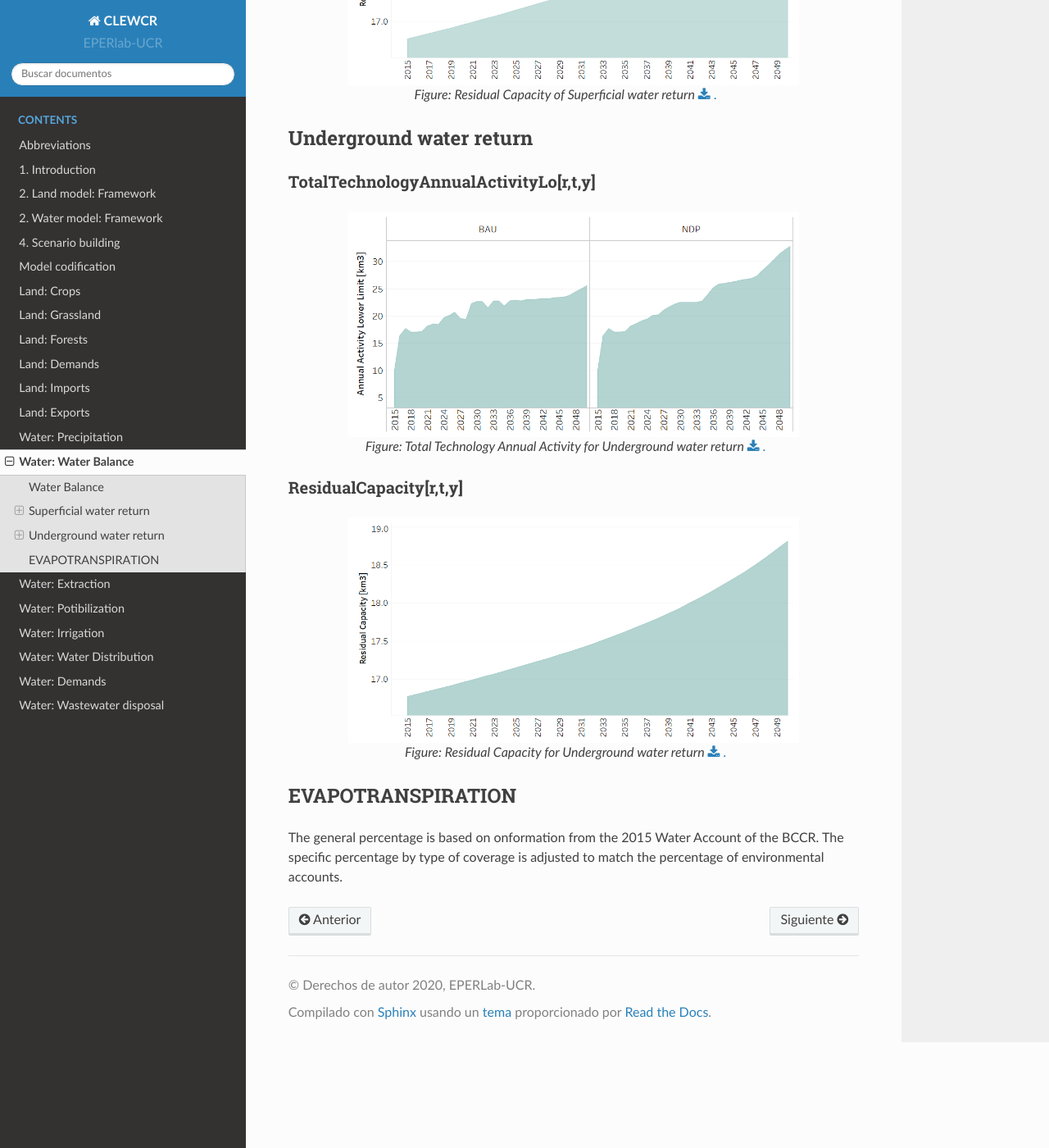
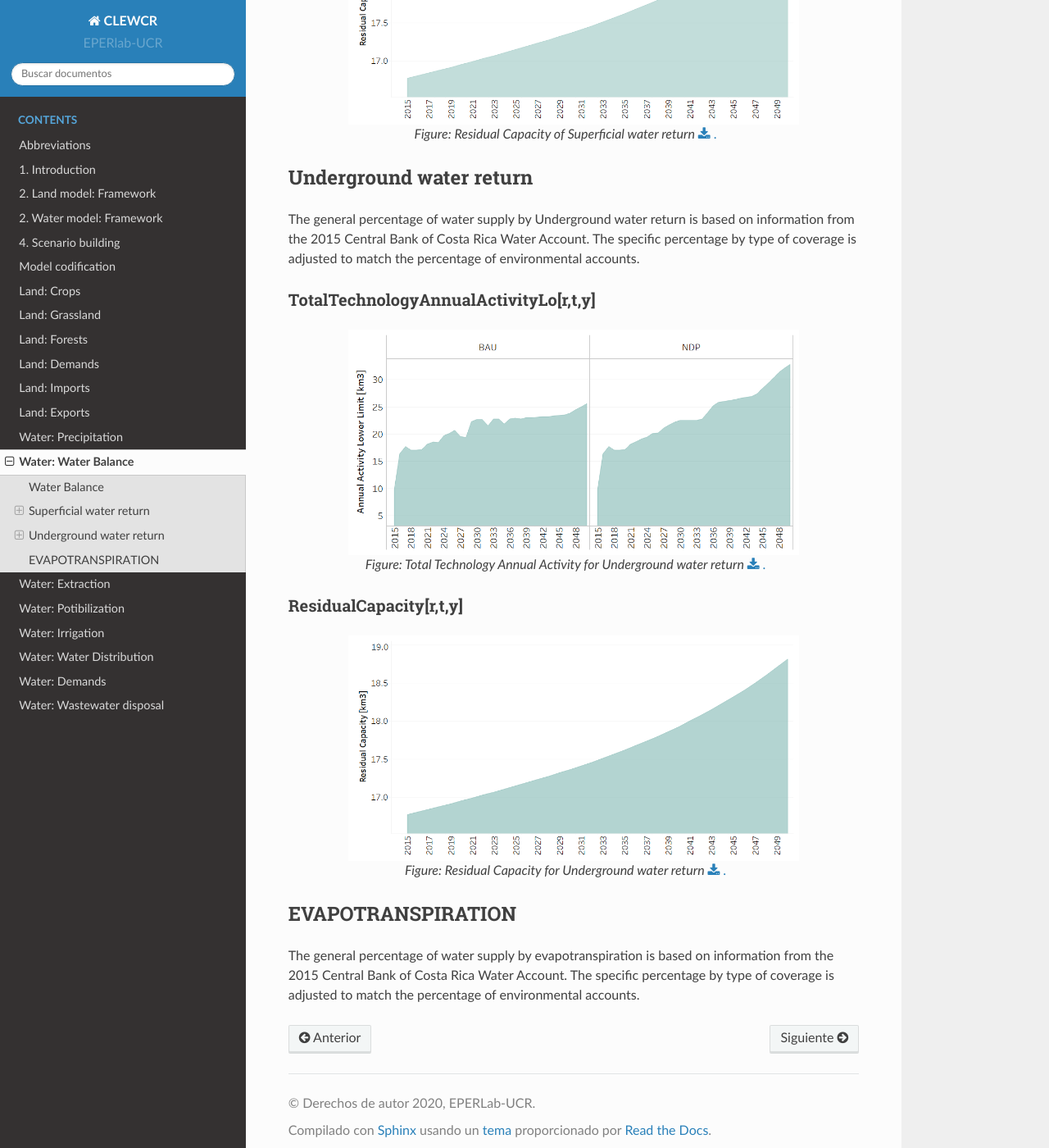
Before and after one commit to EPERLab/CLEW, a Sphinx documentation site: the page built from docs/fichas/08_WaterBalance.rst, in a window 1280 px wide and 1400 px high, scrolled down 1430 px. Shown: the whole window at 82% size. Built offline with Sphinx 7.4.7 and the Read the Docs theme 2.0.0, drawn with Linux system fonts in a browser that asks for light colours; formulas are drawn with MathJax 3; some of the changed text lies outside the part shown.

Commit message:
Update 08_WaterBalance.rst

```diff
--- a/docs/fichas/08_WaterBalance.rst
+++ b/docs/fichas/08_WaterBalance.rst
@@ -23,7 +23,7 @@ Water Balance
 Superficial water return
 ++++++++++
 
-The general percentage is based on information from the 2015 Water Account of the BCCR.
+The general percentage of water supply by superficial water return is based on information from the 2015 Central Bank of Costa Rica Water Account. The specific percentage by type of coverage is adjusted to match the percentage of environmental accounts.
 
 TotalTechnologyAnnualActivityLo[r,t,y]
 ---------
@@ -44,6 +44,8 @@ ResidualCapacity[r,t,y]
 
 Underground water return
 ++++++++++
+
+The general percentage of water supply by Underground water return is based on information from the 2015 Central Bank of Costa Rica Water Account. The specific percentage by type of coverage is adjusted to match the percentage of environmental accounts.
 
 TotalTechnologyAnnualActivityLo[r,t,y]
 ---------
@@ -67,4 +69,4 @@ ResidualCapacity[r,t,y]
 EVAPOTRANSPIRATION
 ++++++++++
 
-The general percentage is based on onformation from the 2015 Water Account of the BCCR. The specific percentage by type of coverage is adjusted to match the percentage of environmental accounts.
+The general percentage of water supply by evapotranspiration is based on information from the 2015 Central Bank of Costa Rica Water Account. The specific percentage by type of coverage is adjusted to match the percentage of environmental accounts.
```
